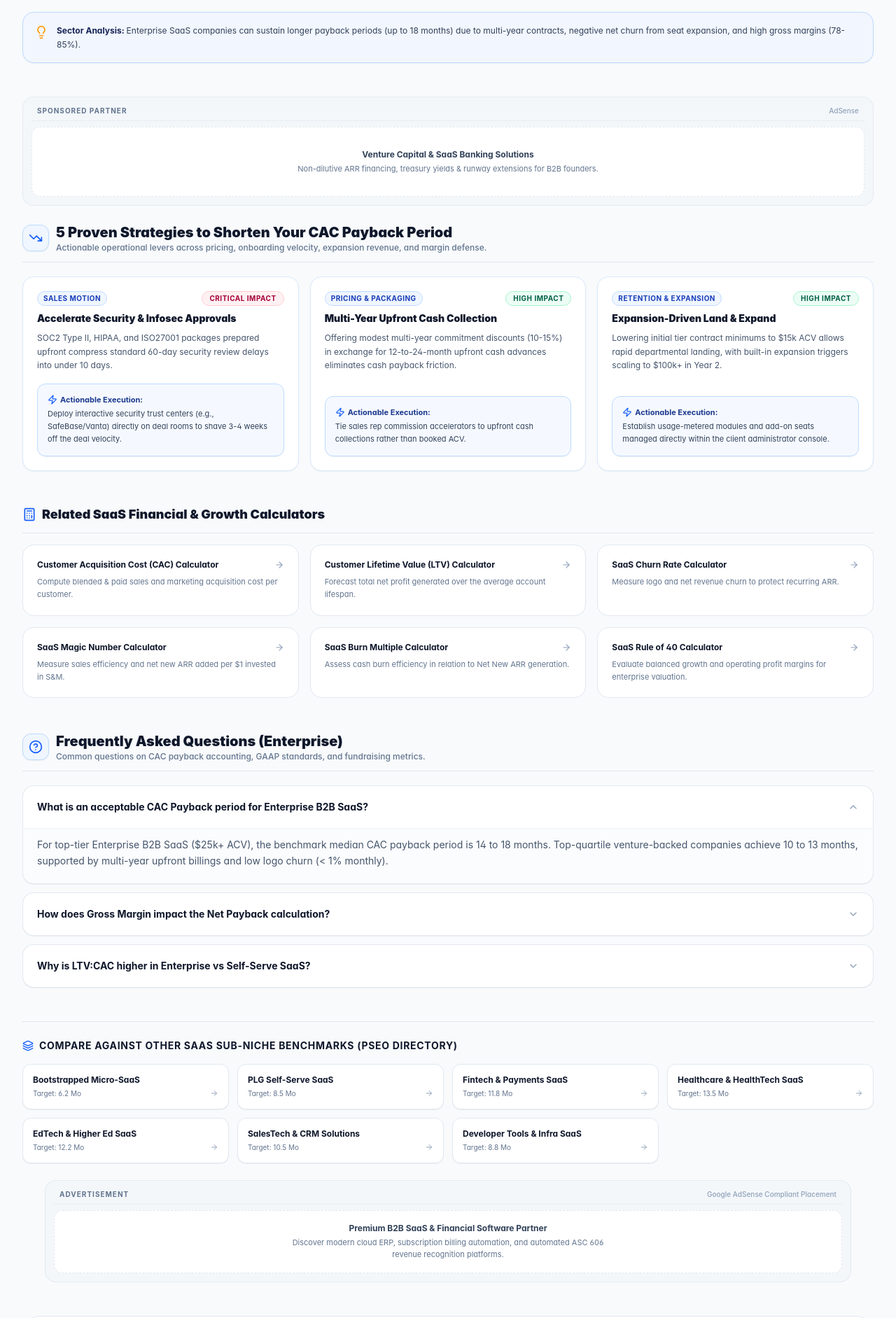
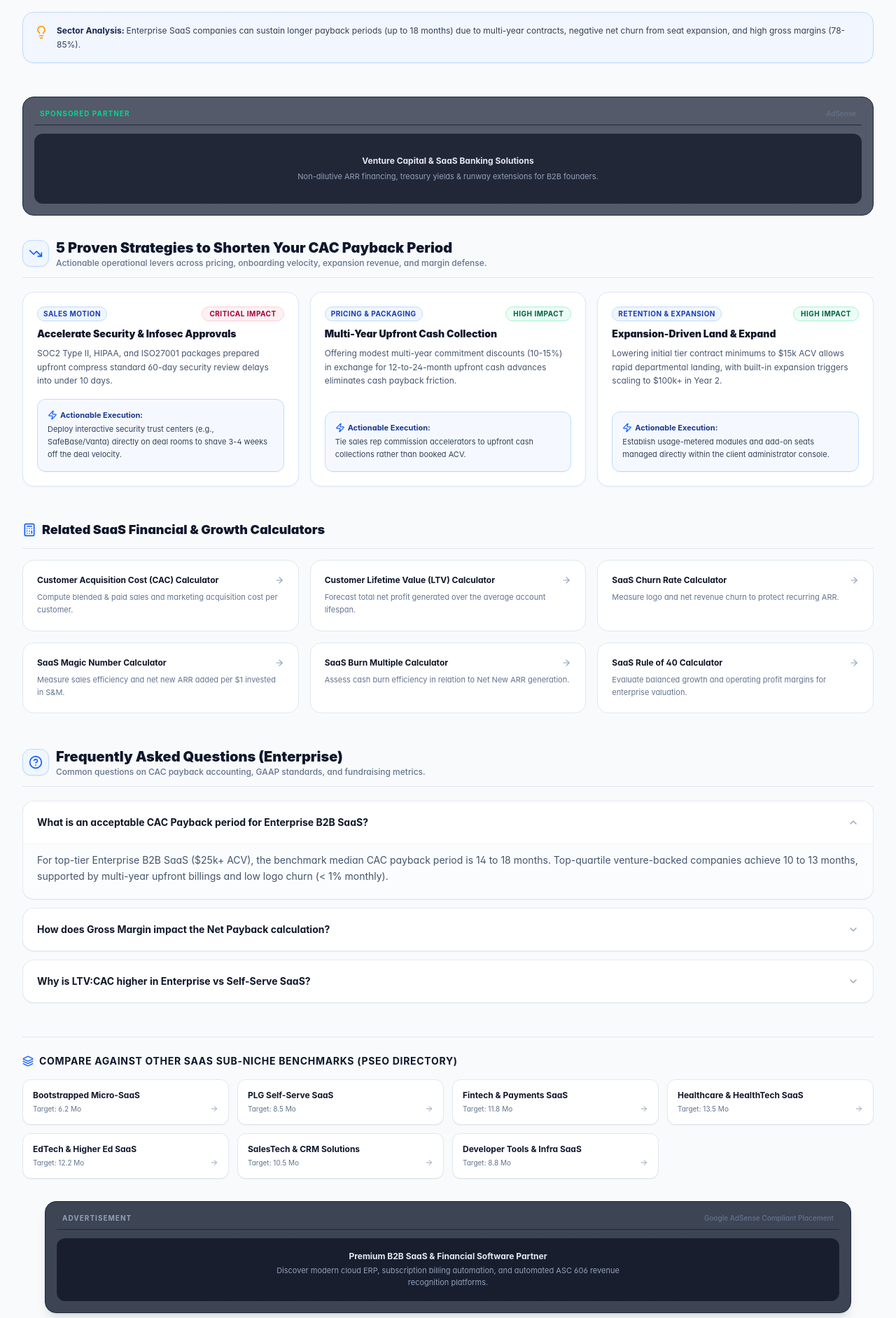
Before and after one commit to omarbrightsun23-beep/best-saas-metrics, a React (Vite) app: page /disclaimer in a window 1280 px wide. Shown: the part 2480-4363 px from the top of the page at 70% size. Built offline with nearby package versions, Linux system fonts and the light colour scheme.

Commit message:
Update AdBannerSlot.tsx

```diff
--- a/src/components/AdBannerSlot.tsx
+++ b/src/components/AdBannerSlot.tsx
@@ -1,4 +1,4 @@
-import React from 'react';
+import React, { useState } from 'react';
 
 interface AdBannerSlotProps {
   slotId?: string;
@@ -10,9 +10,9 @@ interface AdBannerSlotProps {
  * Google AdSense & Publisher Policy Compliant Ad Placement Slot.
  * Features:
  * - Explicit "ADVERTISEMENT" label in compliance with AdSense guidelines.
- * - Standard IAB responsive aspect ratios (Leaderboard 728x90, Skyscraper 160x600/300x600, In-Feed).
+ * - Standard IAB responsive aspect ratios (Leaderboard 728x90, Skyscraper 160x600, In-Feed, Sticky Bottom).
  * - Safe gutter distance and clear visual boundary to avoid accidental clicks (invalid traffic prevention).
- * - Auto-hides skyscrapers on small/standard laptop screens to prevent cluttering (<1536px / 2xl).
+ * - Auto-hides skyscrapers on screens under 1680px (min-[1680px]:block) to prevent overlapping main content.
  * - Ready for production AdSense tag / Mediavine / Raptive insertion.
  */
 export default function AdBannerSlot({
@@ -20,30 +20,32 @@ export default function AdBannerSlot({
   format = 'horizontal',
   className = '',
 }: AdBannerSlotProps) {
+  const [isStickyDismissed, setIsStickyDismissed] = useState(false);
+
   // 1. Horizontal Leaderboard / Banner (Top or Bottom of Content)
   if (format === 'horizontal') {
     return (
       <div
         id={slotId}
-        className={`w-full max-w-7xl mx-auto my-6 px-4 sm:px-6 lg:px-8 ${className}`}
+        className={`w-full max-w-7xl mx-auto my-8 px-4 sm:px-6 lg:px-8 ${className}`}
         aria-label="Advertisement"
       >
-        <div className="bg-slate-100/70 border border-slate-200/80 rounded-2xl p-3 text-center transition hover:border-slate-300">
-          <div className="flex items-center justify-between px-2 pb-1.5 border-b border-slate-200/60 mb-2">
-            <span className="text-[10px] font-bold uppercase tracking-widest text-slate-500">
+        <div className="bg-slate-900/80 border border-slate-800 rounded-2xl p-4 text-center transition hover:border-slate-700 shadow-lg">
+          <div className="flex items-center justify-between px-2 pb-2 border-b border-slate-800 mb-3">
+            <span className="text-[10px] font-bold uppercase tracking-widest text-slate-400">
               Advertisement
             </span>
-            <span className="text-[10px] text-slate-400 font-medium">
+            <span className="text-[10px] text-slate-500 font-medium">
               Google AdSense Compliant Placement
             </span>
           </div>
 
-          <div className="min-h-[90px] flex items-center justify-center bg-white border border-dashed border-slate-200 rounded-xl p-4">
+          <div className="min-h-[90px] flex items-center justify-center bg-slate-950/60 border border-dashed border-slate-800 rounded-xl p-4">
             <div className="space-y-1 text-center">
-              <div className="text-xs font-bold text-slate-700">
+              <div className="text-xs font-bold text-slate-200">
                 Premium B2B SaaS & Financial Software Partner
               </div>
-              <div className="text-[11px] text-slate-500 max-w-md mx-auto">
+              <div className="text-[11px] text-slate-400 max-w-lg mx-auto">
                 Discover modern cloud ERP, subscription billing automation, and automated ASC 606 revenue recognition platforms.
               </div>
             </div>
@@ -58,21 +60,21 @@ export default function AdBannerSlot({
     return (
       <div
         id={slotId}
-        className={`my-6 bg-slate-100/60 border border-slate-200/80 rounded-2xl p-3 text-center ${className}`}
+        className={`my-8 bg-slate-900/70 border border-slate-800 rounded-2xl p-4 text-center ${className}`}
         aria-label="Advertisement"
       >
-        <div className="flex items-center justify-between px-2 pb-1.5 border-b border-slate-200/60 mb-2">
-          <span className="text-[10px] font-bold uppercase tracking-widest text-slate-500">
+        <div className="flex items-center justify-between px-2 pb-2 border-b border-slate-800 mb-3">
+          <span className="text-[10px] font-bold uppercase tracking-widest text-emerald-400">
             Sponsored Partner
           </span>
-          <span className="text-[10px] text-slate-400 font-medium">AdSense</span>
+          <span className="text-[10px] text-slate-500 font-medium">AdSense</span>
         </div>
-        <div className="min-h-[100px] flex items-center justify-center bg-white border border-dashed border-slate-200 rounded-xl p-3">
-          <div className="space-y-1 text-center">
-            <div className="text-xs font-bold text-slate-700">
+        <div className="min-h-[100px] flex items-center justify-center bg-slate-950/60 border border-dashed border-slate-800 rounded-xl p-4">
+          <div className="space-y-1.5 text-center">
+            <div className="text-xs font-bold text-slate-200">
               Venture Capital & SaaS Banking Solutions
             </div>
-            <div className="text-[11px] text-slate-500">
+            <div className="text-[11px] text-slate-400 max-w-md mx-auto">
               Non-dilutive ARR financing, treasury yields & runway extensions for B2B founders.
             </div>
           </div>
@@ -81,73 +83,107 @@ export default function AdBannerSlot({
     );
   }
 
-  // 3. Left Gutter Skyscraper (160x600 / Wide 300x600) - Only on ultra-wide desktop (>=1536px)
+  // 3. Left Gutter Skyscraper (160x600) - Only visible on screens >= 1680px to completely prevent overlap
   if (format === 'skyscraper-left') {
     return (
       <aside
         id={slotId}
-        className={`hidden 2xl:block fixed left-4 top-28 w-[160px] 3xl:w-[200px] z-30 pointer-events-auto ${className}`}
+        className={`hidden min-[1680px]:block fixed left-4 top-28 w-[160px] z-20 pointer-events-auto ${className}`}
         aria-label="Left Skyscraper Advertisement"
       >
-        <div className="bg-white/90 backdrop-blur-xs border border-slate-200/90 rounded-2xl p-2.5 shadow-sm space-y-2 text-center">
-          <div className="text-[9px] font-bold uppercase tracking-widest text-slate-400 border-b border-slate-100 pb-1">
+        <div className="bg-slate-900/90 backdrop-blur-md border border-slate-800 rounded-2xl p-3 shadow-xl space-y-3 text-center">
+          <div className="text-[9px] font-bold uppercase tracking-widest text-slate-400 border-b border-slate-800 pb-1.5">
             Advertisement
           </div>
 
-          <div className="min-h-[500px] flex flex-col items-center justify-center bg-slate-50/80 border border-dashed border-slate-200 rounded-xl p-3 text-center space-y-3">
-            <div className="w-8 h-8 rounded-lg bg-blue-50 text-blue-600 flex items-center justify-center text-xs font-bold border border-blue-200">
+          <div className="min-h-[500px] flex flex-col items-center justify-center bg-slate-950/80 border border-dashed border-slate-800 rounded-xl p-3 text-center space-y-3">
+            <div className="w-8 h-8 rounded-lg bg-blue-500/10 text-blue-400 flex items-center justify-center text-xs font-bold border border-blue-500/20">
               Ad
             </div>
-            <div className="text-xs font-bold text-slate-700 leading-snug">
+            <div className="text-xs font-bold text-slate-200 leading-snug">
               SaaS Billing & Subscription Automation
             </div>
-            <div className="text-[10px] text-slate-500 leading-relaxed">
+            <div className="text-[10px] text-slate-400 leading-relaxed">
               Automate usage-based billing, deferred revenue & churn forecasting.
             </div>
-            <div className="mt-4 px-2 py-1 rounded-md bg-blue-600 text-white text-[10px] font-semibold">
+            <button className="mt-4 px-3 py-1.5 rounded-lg bg-blue-600 hover:bg-blue-500 text-white text-[10px] font-semibold transition-colors">
               Learn More
-            </div>
+            </button>
           </div>
 
-          <div className="text-[8px] text-slate-400">160 × 600 Skyscraper</div>
+          <div className="text-[9px] font-mono text-slate-500">160 × 600 Skyscraper</div>
         </div>
       </aside>
     );
   }
 
-  // 4. Right Gutter Skyscraper (160x600 / Wide 300x600) - Only on ultra-wide desktop (>=1536px)
+  // 4. Right Gutter Skyscraper (160x600) - Only visible on screens >= 1680px to completely prevent overlap
   if (format === 'skyscraper-right') {
     return (
       <aside
         id={slotId}
-        className={`hidden 2xl:block fixed right-4 top-28 w-[160px] 3xl:w-[200px] z-30 pointer-events-auto ${className}`}
+        className={`hidden min-[1680px]:block fixed right-4 top-28 w-[160px] z-20 pointer-events-auto ${className}`}
         aria-label="Right Skyscraper Advertisement"
       >
-        <div className="bg-white/90 backdrop-blur-xs border border-slate-200/90 rounded-2xl p-2.5 shadow-sm space-y-2 text-center">
-          <div className="text-[9px] font-bold uppercase tracking-widest text-slate-400 border-b border-slate-100 pb-1">
+        <div className="bg-slate-900/90 backdrop-blur-md border border-slate-800 rounded-2xl p-3 shadow-xl space-y-3 text-center">
+          <div className="text-[9px] font-bold uppercase tracking-widest text-slate-400 border-b border-slate-800 pb-1.5">
             Advertisement
           </div>
 
-          <div className="min-h-[500px] flex flex-col items-center justify-center bg-slate-50/80 border border-dashed border-slate-200 rounded-xl p-3 text-center space-y-3">
-            <div className="w-8 h-8 rounded-lg bg-emerald-50 text-emerald-600 flex items-center justify-center text-xs font-bold border border-emerald-200">
+          <div className="min-h-[500px] flex flex-col items-center justify-center bg-slate-950/80 border border-dashed border-slate-800 rounded-xl p-3 text-center space-y-3">
+            <div className="w-8 h-8 rounded-lg bg-emerald-500/10 text-emerald-400 flex items-center justify-center text-xs font-bold border border-emerald-500/20">
               Ad
             </div>
-            <div className="text-xs font-bold text-slate-700 leading-snug">
+            <div className="text-xs font-bold text-slate-200 leading-snug">
               Non-Dilutive Growth Capital
             </div>
-            <div className="text-[10px] text-slate-500 leading-relaxed">
+            <div className="text-[10px] text-slate-400 leading-relaxed">
               Up to $10M non-dilutive ARR financing for scaling B2B SaaS companies.
             </div>
-            <div className="mt-4 px-2 py-1 rounded-md bg-emerald-600 text-white text-[10px] font-semibold">
+            <button className="mt-4 px-3 py-1.5 rounded-lg bg-emerald-600 hover:bg-emerald-500 text-white text-[10px] font-semibold transition-colors">
               Explore Rates
-            </div>
+            </button>
           </div>
 
-          <div className="text-[8px] text-slate-400">160 × 600 Skyscraper</div>
+          <div className="text-[9px] font-mono text-slate-500">160 × 600 Skyscraper</div>
         </div>
       </aside>
     );
   }
 
+  // 5. Sticky Bottom Floating Banner (Mobile & Desktop)
+  if (format === 'sticky-bottom' && !isStickyDismissed) {
+    return (
+      <div
+        id={slotId}
+        className={`fixed bottom-0 left-0 right-0 z-40 p-2 bg-slate-950/95 backdrop-blur-md border-t border-slate-800 shadow-2xl flex items-center justify-center ${className}`}
+        aria-label="Sticky Bottom Advertisement"
+      >
+        <div className="w-full max-w-4xl flex items-center justify-between gap-4 px-4 py-1.5">
+          <div className="flex items-center gap-3">
+            <span className="text-[9px] font-bold uppercase tracking-widest bg-slate-800 text-slate-400 px-2 py-0.5 rounded">
+              Ad
+            </span>
+            <span className="text-xs font-medium text-slate-300 truncate">
+              Scale your SaaS ARR with automated revenue & churn modeling tools.
+            </span>
+          </div>
+          <div className="flex items-center gap-3 shrink-0">
+            <button className="px-3 py-1 bg-emerald-500 hover:bg-emerald-400 text-slate-950 text-xs font-bold rounded transition-colors">
+              Explore
+            </button>
+            <button
+              onClick={() => setIsStickyDismissed(true)}
+              className="text-slate-500 hover:text-slate-300 text-sm font-bold px-1"
+              aria-label="Close Ad"
+            >
+              ✕
+            </button>
+          </div>
+        </div>
+      </div>
+    );
+  }
+
   return null;
 }
```
